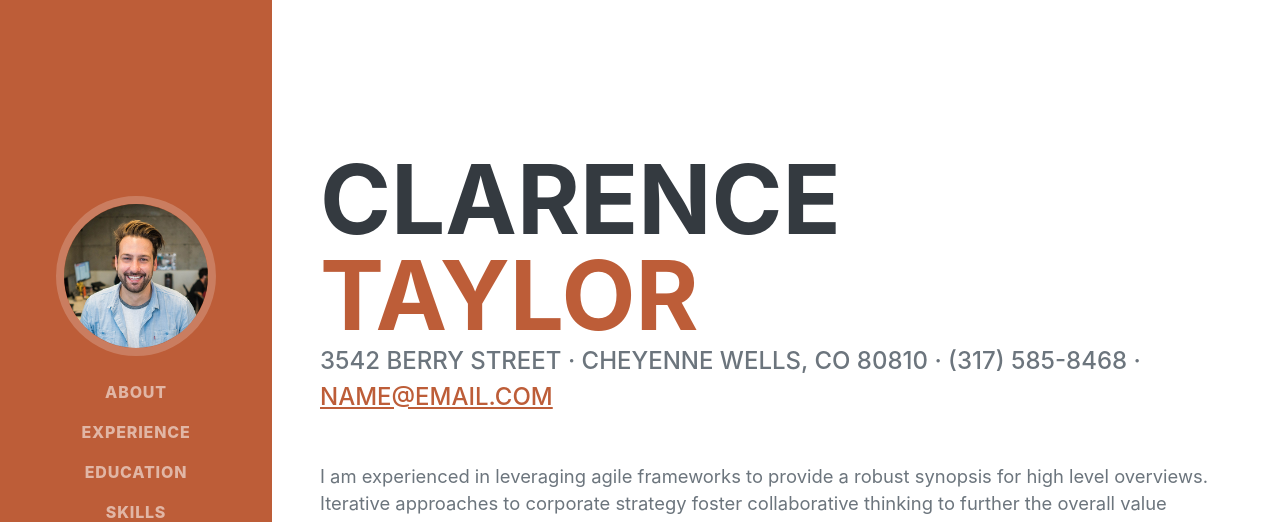
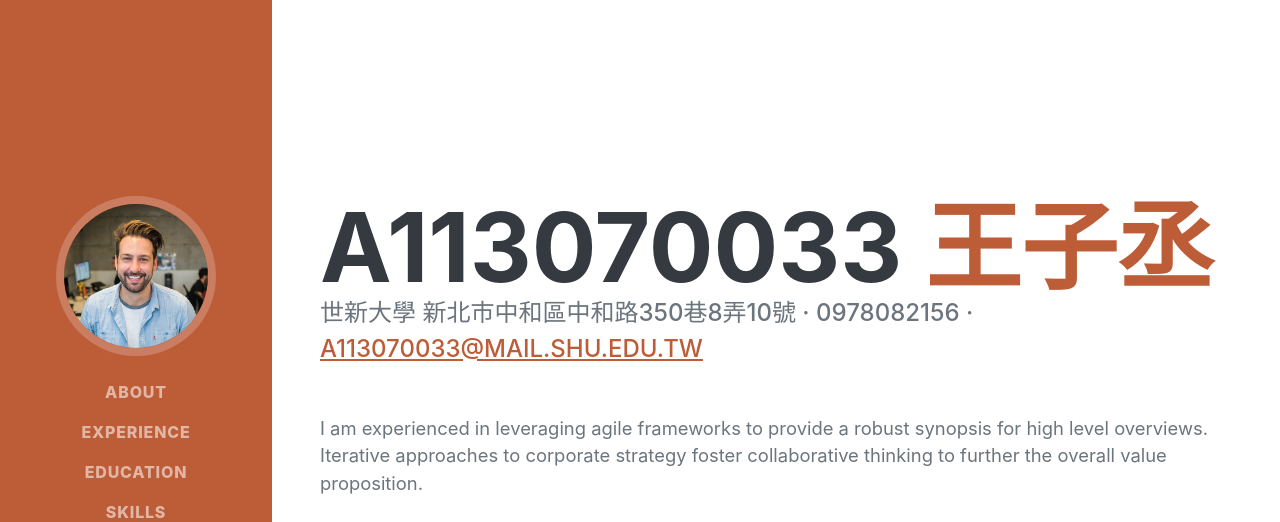
Before and after one commit to A113070033/a113070033.github.io, a plain HTML site: page index.html in a window 1280 px wide. Shown: the top 522 px of the page. Drawn offline with nearby package versions, Linux system fonts and the light colour scheme; a web font is replaced by a local one.

Commit message:
update 地址 名字

```diff
--- a/index.html
+++ b/index.html
@@ -41,12 +41,12 @@
             <section class="resume-section" id="about">
                 <div class="resume-section-content">
                     <h1 class="mb-0">
-                        Clarence
-                        <span class="text-primary">Taylor</span>
+                        A113070033
+                        <span class="text-primary">王子丞</span>
                     </h1>
                     <div class="subheading mb-5">
-                        3542 Berry Street · Cheyenne Wells, CO 80810 · (317) 585-8468 ·
-                        <a href="mailto:name@email.com">name@email.com</a>
+                        世新大學 新北市中和區中和路350巷8弄10號 · 0978082156 ·
+                        <a href="mailto:a113070033@mail.shu.edu.tw">a113070033@mail.shu.edu.tw</a>
                     </div>
                     <p class="lead mb-5">I am experienced in leveraging agile frameworks to provide a robust synopsis for high level overviews. Iterative approaches to corporate strategy foster collaborative thinking to further the overall value proposition.</p>
                     <div class="social-icons">
```
